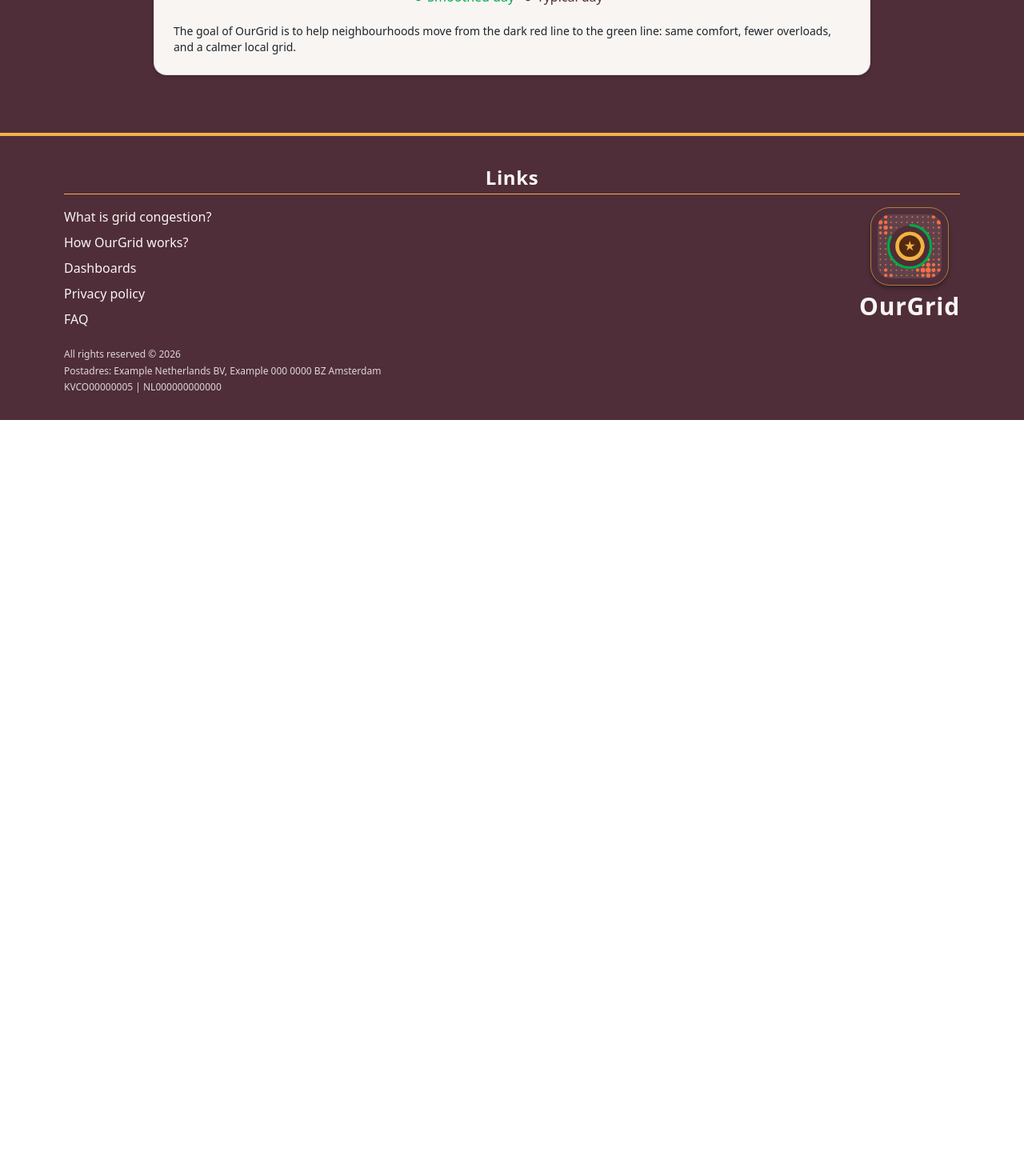
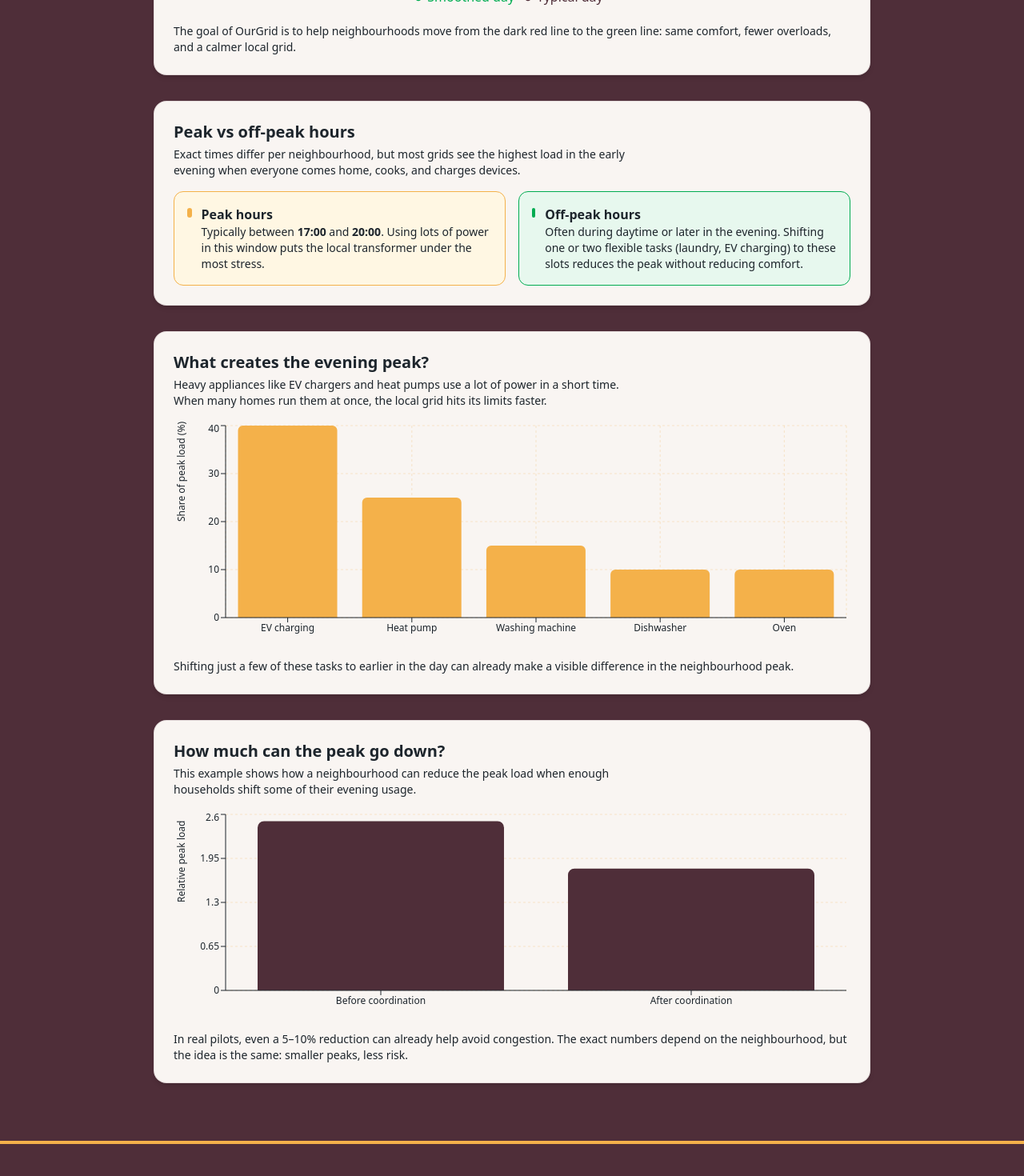
Before and after one commit to Marto8090/OurGrid_Website, a React (Vite) app in the folder client/: page /u/dashboards in a window 1280 px wide. Shown: the part 720-2190 px from the top of the page at 80% size. Before the commit the page ends 1245 px from the top, so only its background shows below. Built offline with nearby package versions, Linux system fonts and the light colour scheme.

Commit message:
added ApplianceContributionChart, BeforeAfterPeakChart, and PeakIndicator components to enhance dashboard insights

```diff
--- /dev/null
+++ b/client/src/components/ApplianceContributionChart.jsx
@@ -0,0 +1,103 @@
+import {
+  BarChart,
+  Bar,
+  XAxis,
+  YAxis,
+  CartesianGrid,
+  Tooltip,
+  ResponsiveContainer,
+} from "recharts";
+
+const COLORS = {
+  primary: "#4F2E39",
+  accent: "#F4B14A",
+  success: "#01AC51",
+  bg: "#F9F5F2",
+  text: "#1D252C",
+};
+
+const applianceData = [
+  { name: "EV charging", share: 40 },
+  { name: "Heat pump", share: 25 },
+  { name: "Washing machine", share: 15 },
+  { name: "Dishwasher", share: 10 },
+  { name: "Oven", share: 10 },
+];
+
+export default function ApplianceContributionChart() {
+  return (
+    <section className="w-full max-w-4xl mx-auto">
+      <div
+        className="rounded-2xl border shadow-md p-6"
+        style={{
+          backgroundColor: COLORS.bg,
+          borderColor: COLORS.primary + "20",
+        }}
+      >
+        <h2
+          className="text-xl font-semibold"
+          style={{ color: COLORS.text }}
+        >
+          What creates the evening peak?
+        </h2>
+        <p
+          className="text-sm mt-1 max-w-xl"
+          style={{ color: COLORS.text }}
+        >
+          Heavy appliances like EV chargers and heat pumps use a lot of power in
+          a short time. When many homes run them at once, the local grid hits
+          its limits faster.
+        </p>
+
+        <div className="mt-4" style={{ width: "100%", height: 280 }}>
+          <ResponsiveContainer width="100%" height="100%">
+            <BarChart data={applianceData}>
+              <CartesianGrid
+                stroke={COLORS.accent + "40"}
+                strokeDasharray="3 3"
+              />
+              <XAxis
+                dataKey="name"
+                stroke={COLORS.text}
+                tick={{ fill: COLORS.text, fontSize: 12 }}
+              />
+              <YAxis
+                stroke={COLORS.text}
+                tick={{ fill: COLORS.text, fontSize: 12 }}
+                label={{
+                  value: "Share of peak load (%)",
+                  angle: -90,
+                  position: "insideLeft",
+                  fill: COLORS.text,
+                  fontSize: 12,
+                }}
+              />
+              <Tooltip
+                contentStyle={{
+                  backgroundColor: COLORS.bg,
+                  borderColor: COLORS.primary + "40",
+                  borderRadius: 12,
+                }}
+                labelStyle={{ color: COLORS.text, fontWeight: 600 }}
+              />
+              <Bar
+                dataKey="share"
+                name="Share of peak load"
+                fill={COLORS.accent}
+                radius={[6, 6, 0, 0]}
+              />
+            </BarChart>
+          </ResponsiveContainer>
+        </div>
+
+        <p
+          className="mt-4 text-sm"
+          style={{ color: COLORS.text }}
+        >
+          Shifting just a few of these tasks to earlier in the day can already
+          make a visible difference in the neighbourhood peak.
+        </p>
+      </div>
+    </section>
+  );
+}
--- /dev/null
+++ b/client/src/components/BeforeAfterPeakChart.jsx
@@ -0,0 +1,101 @@
+import {
+  BarChart,
+  Bar,
+  XAxis,
+  YAxis,
+  CartesianGrid,
+  Tooltip,
+  ResponsiveContainer,
+} from "recharts";
+
+const COLORS = {
+  primary: "#4F2E39",
+  accent: "#F4B14A",
+  success: "#01AC51",
+  bg: "#F9F5F2",
+  text: "#1D252C",
+};
+
+const peakData = [
+  { scenario: "Before coordination", peakLoad: 2.5 },
+  { scenario: "After coordination", peakLoad: 1.8 },
+];
+
+export default function BeforeAfterPeakChart() {
+  return (
+    <section className="w-full max-w-4xl mx-auto">
+      <div
+        className="rounded-2xl border shadow-md p-6"
+        style={{
+          backgroundColor: COLORS.bg,
+          borderColor: COLORS.primary + "20",
+        }}
+      >
+        <h2
+          className="text-xl font-semibold"
+          style={{ color: COLORS.text }}
+        >
+          How much can the peak go down?
+        </h2>
+        <p
+          className="text-sm mt-1 max-w-xl"
+          style={{ color: COLORS.text }}
+        >
+          This example shows how a neighbourhood can reduce the peak load when
+          enough households shift some of their evening usage.
+        </p>
+
+        <div className="mt-4" style={{ width: "100%", height: 260 }}>
+          <ResponsiveContainer width="100%" height="100%">
+            <BarChart data={peakData} barCategoryGap={40}>
+              <CartesianGrid
+                stroke={COLORS.accent + "40"}
+                strokeDasharray="3 3"
+                vertical={false}
+              />
+              <XAxis
+                dataKey="scenario"
+                stroke={COLORS.text}
+                tick={{ fill: COLORS.text, fontSize: 12 }}
+              />
+              <YAxis
+                stroke={COLORS.text}
+                tick={{ fill: COLORS.text, fontSize: 12 }}
+                label={{
+                  value: "Relative peak load",
+                  angle: -90,
+                  position: "insideLeft",
+                  fill: COLORS.text,
+                  fontSize: 12,
+                }}
+              />
+              <Tooltip
+                contentStyle={{
+                  backgroundColor: COLORS.bg,
+                  borderColor: COLORS.primary + "40",
+                  borderRadius: 12,
+                }}
+                labelStyle={{ color: COLORS.text, fontWeight: 600 }}
+              />
+              <Bar
+                dataKey="peakLoad"
+                name="Peak load"
+                fill={COLORS.primary}
+                radius={[8, 8, 0, 0]}
+              />
+            </BarChart>
+          </ResponsiveContainer>
+        </div>
+
+        <p
+          className="mt-4 text-sm"
+          style={{ color: COLORS.text }}
+        >
+          In real pilots, even a 5–10% reduction can already help avoid
+          congestion. The exact numbers depend on the neighbourhood, but the
+          idea is the same: smaller peaks, less risk.
+        </p>
+      </div>
+    </section>
+  );
+}
--- /dev/null
+++ b/client/src/components/PeakIndicator.jsx
@@ -0,0 +1,93 @@
+const COLORS = {
+  primary: "#4F2E39",
+  accent: "#F4B14A",
+  success: "#01AC51",
+  bg: "#F9F5F2",
+  text: "#1D252C",
+};
+
+export default function PeakIndicator() {
+  return (
+    <section className="w-full max-w-4xl mx-auto">
+      <div
+        className="rounded-2xl border shadow-md p-6"
+        style={{
+          backgroundColor: COLORS.bg,
+          borderColor: COLORS.primary + "20",
+        }}
+      >
+        <h2
+          className="text-xl font-semibold"
+          style={{ color: COLORS.text }}
+        >
+          Peak vs off-peak hours
+        </h2>
+        <p
+          className="text-sm mt-1 max-w-xl"
+          style={{ color: COLORS.text }}
+        >
+          Exact times differ per neighbourhood, but most grids see the highest
+          load in the early evening when everyone comes home, cooks, and charges
+          devices.
+        </p>
+
+        <div className="mt-4 grid gap-4 md:grid-cols-2">
+          {/* Peak hours card */}
+          <div
+            className="rounded-xl p-4 flex items-start gap-3"
+            style={{
+              backgroundColor: "#FFF7E3",
+              border: "1px solid " + COLORS.accent,
+            }}
+          >
+            <span
+              className="h-3 w-3 mt-1 rounded-full"
+              style={{ backgroundColor: COLORS.accent }}
+            />
+            <div>
+              <h3
+                className="font-semibold"
+                style={{ color: COLORS.text }}
+              >
+                Peak hours
+              </h3>
+              <p className="text-sm" style={{ color: COLORS.text }}>
+                Typically between <span className="font-semibold">17:00</span>{" "}
+                and <span className="font-semibold">20:00</span>. Using lots of
+                power in this window puts the local transformer under the most
+                stress.
+              </p>
+            </div>
+          </div>
+
+          {/* Off-peak hours card */}
+          <div
+            className="rounded-xl p-4 flex items-start gap-3"
+            style={{
+              backgroundColor: "#E7F8EE",
+              border: "1px solid " + COLORS.success,
+            }}
+          >
+            <span
+              className="h-3 w-3 mt-1 rounded-full"
+              style={{ backgroundColor: COLORS.success }}
+            />
+            <div>
+              <h3
+                className="font-semibold"
+                style={{ color: COLORS.text }}
+              >
+                Off-peak hours
+              </h3>
+              <p className="text-sm" style={{ color: COLORS.text }}>
+                Often during daytime or later in the evening. Shifting one or
+                two flexible tasks (laundry, EV charging) to these slots reduces
+                the peak without reducing comfort.
+              </p>
+            </div>
+          </div>
+        </div>
+      </div>
+    </section>
+  );
+}
--- a/client/src/pages/Dashboard.jsx
+++ b/client/src/pages/Dashboard.jsx
@@ -1,9 +1,8 @@
 import { useAudience } from "../context/AudienceContext";
 import DailyLoadChart from "../components/DailyLoadChart";
-// later you’ll add more:
-// import ApplianceContributionChart from "../components/ApplianceContributionChart";
-// import BeforeAfterPeakChart from "../components/BeforeAfterPeakChart";
-// import PeakIndicator from "../components/PeakIndicator";
+import PeakIndicator from "../components/PeakIndicator";
+import ApplianceContributionChart from "../components/ApplianceContributionChart";
+import BeforeAfterPeakChart from "../components/BeforeAfterPeakChart";
 
 export default function Dashboards() {
   const { audience } = useAudience();
@@ -17,17 +16,15 @@ export default function Dashboards() {
         </p>
         <p className="mt-1 text-sm text-[#384450] max-w-2xl">
           These static examples show how a typical neighbourhood grid behaves:
-          when the peak happens and how shifting usage can reduce congestion.
+          when the peak happens, what drives it, and what changes when people
+          start shifting their usage.
         </p>
       </header>
 
       <DailyLoadChart />
-
-      {/* Later you just stack the others here:
       <PeakIndicator />
       <ApplianceContributionChart />
       <BeforeAfterPeakChart />
-      */}
     </main>
   );
 }
```
